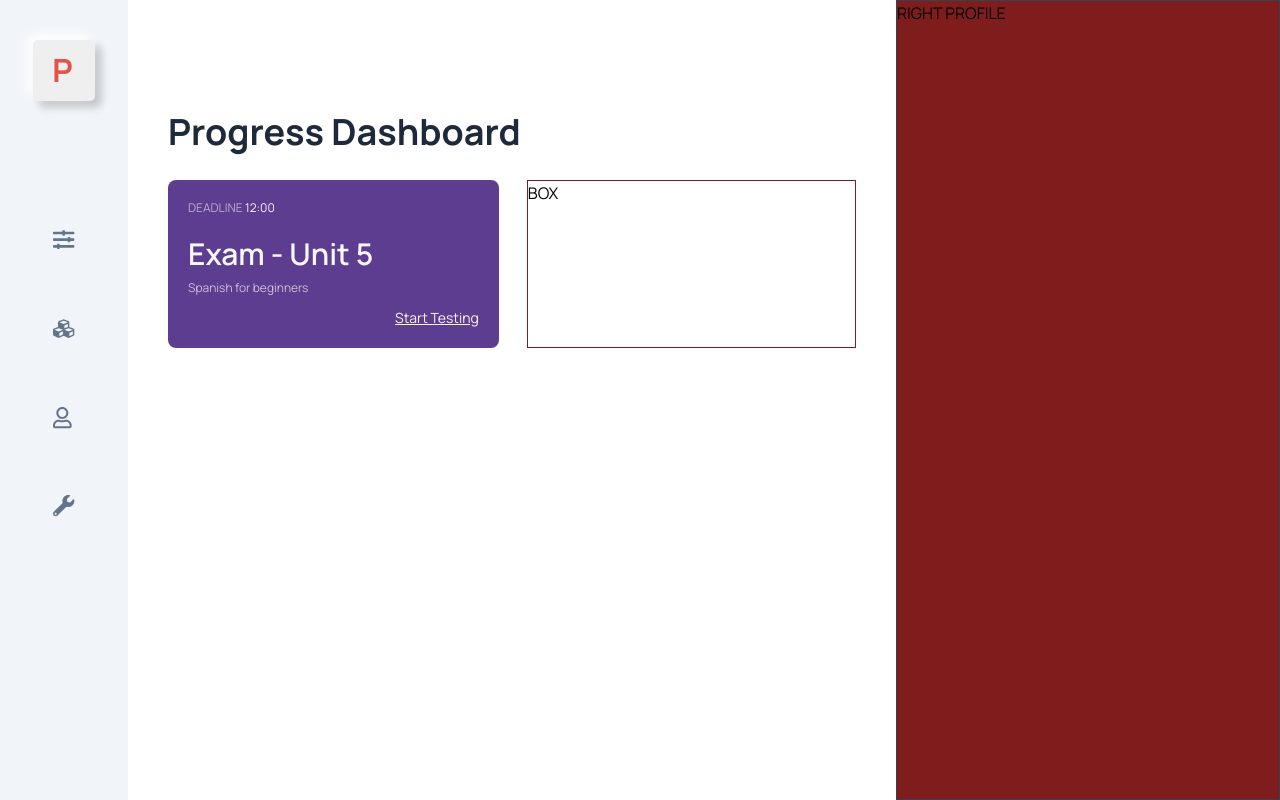
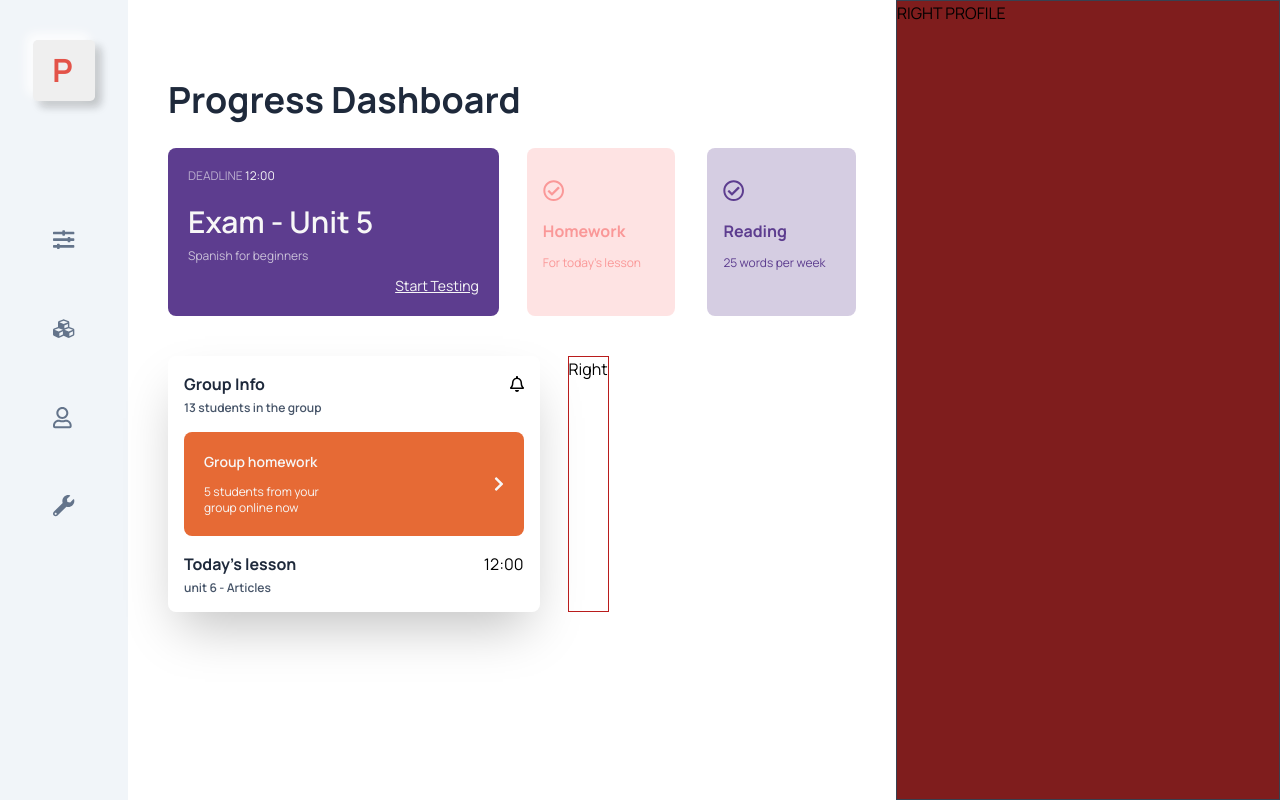
Before and after one commit to uduma-sonia/react-progress-dashboard, a React (Create React App) app: page / in a window 1280 px wide. Built offline with nearby package versions, Linux system fonts and the light colour scheme.

Commit message:
feat: group information card

```diff
--- a/src/components/Box/Box.js
+++ b/src/components/Box/Box.js
@@ -1,9 +1,31 @@
 import React from "react";
+import { FontAwesomeIcon } from "@fortawesome/react-fontawesome";
+import { faCheckCircle } from "@fortawesome/free-regular-svg-icons";
 
 function Box() {
   return (
-    <div className="w-1/2 border border-red-900 ml-4">
-      <h1>BOX</h1>
+    <div className="w-1/2 ml-4 flex">
+      <div className="text-[#fa9898] rounded-lg p-4 w-1/2 mr-4 homework-card">
+        <FontAwesomeIcon
+          className="text-slate-500 cursor-pointer"
+          icon={faCheckCircle}
+          size="lg"
+          className="my-4"
+        />
+        <p className="font-bold mb-3">Homework</p>
+        <p className="text-semibold text-xs">For today's lesson</p>
+      </div>
+
+      <div className="p-4 rounded-lg w-1/2 ml-4 reading-card text-[#5d3d8f]">
+        <FontAwesomeIcon
+          className="text-slate-500 cursor-pointer"
+          icon={faCheckCircle}
+          size="lg"
+          className="my-4"
+        />
+        <p className="font-bold mb-3">Reading</p>
+        <p className="text-semibold text-xs">25 words per week</p>
+      </div>
     </div>
   );
 }
--- a/src/components/ExamCard/ExamCard.js
+++ b/src/components/ExamCard/ExamCard.js
@@ -15,7 +15,7 @@ function ExamCard() {
       <div className="flex justify-between mt-3">
         <div></div>
 
-        <a className="text-sm underline">Start Testing</a>
+        <a className="text-sm underline cursor-pointer">Start Testing</a>
       </div>
     </div>
   );
--- /dev/null
+++ b/src/components/GroupInformation/GroupInformation.js
@@ -0,0 +1,43 @@
+import React from "react";
+import { FontAwesomeIcon } from "@fortawesome/react-fontawesome";
+import { faBell } from "@fortawesome/free-regular-svg-icons";
+import { faChevronRight } from "@fortawesome/free-solid-svg-icons";
+
+function GroupInformation() {
+  return (
+    <div className="flex">
+      <div className="shadow-2xl w-54 mr-3 rounded-lg p-4">
+        <div className="flex justify-between items-center mb-1">
+          <h5 className="font-bold text-md text-slate-800">Group Info</h5>
+          <FontAwesomeIcon className="cursor-pointer" icon={faBell} size="md" />
+        </div>
+
+        <p className="text-xs text-slate-600 font-semibold">
+          13 students in the group
+        </p>
+
+        <div className="cursor-pointer rounded-lg p-5 my-4 flex justify-between items-center bg-[#e66a35] text-peace">
+          <div className="w-1/2">
+            <h6 className="text-sm font-semibold mb-3">Group homework</h6>
+            <p className="text-xs">5 students from your group online now</p>
+          </div>
+          <div>
+            <FontAwesomeIcon icon={faChevronRight} size="md" />
+          </div>
+        </div>
+
+        <div className="flex justify-between items-center mb-1">
+          <h5 className="font-bold text-md text-slate-800">Today's lesson</h5>
+          <p>12:00</p>
+        </div>
+        <p className="text-xs text-slate-600 font-semibold">
+          unit 6 - Articles
+        </p>
+      </div>
+
+      <div className="border border-red-700 ml-4">Right</div>
+    </div>
+  );
+}
+
+export default GroupInformation;
--- a/src/components/MiddleLayout/MiddleLayout.js
+++ b/src/components/MiddleLayout/MiddleLayout.js
@@ -1,19 +1,21 @@
 import React from "react";
 import Box from "../Box/Box";
 import ExamCard from "../ExamCard/ExamCard";
+import GroupInformation from "../GroupInformation/GroupInformation";
 
 function MiddleLayout() {
   return (
     <div className="w-3/5 px-10">
-      <h1 className="text-4xl font-bold text-slate-800 mt-28 mb-7">
+      <h1 className="text-4xl font-bold text-slate-800 mt-20 mb-7">
         Progress Dashboard
       </h1>
 
-      <div className="flex">
+      <div className="flex mb-10">
         <ExamCard />
-
         <Box />
       </div>
+
+      <GroupInformation />
     </div>
   );
 }
--- a/src/index.css
+++ b/src/index.css
@@ -26,3 +26,11 @@
     inset 2px 2px 2px rgba(255, 255, 255, 0.075),
     inset 2px 2px 4px rgba(0, 0, 0, 0.15);
 }
+
+.homework-card {
+  background: #fcb1b15b;
+}
+
+.reading-card {
+  background-color: #5d3d8f41;
+}
--- a/tailwind.config.js
+++ b/tailwind.config.js
@@ -5,6 +5,7 @@ module.exports = {
       width: {
         15: "10%",
         30: "30%",
+        54: "54%",
       },
       fontFamily: {
         manrope: ["Manrope", "sans-serif"],
```
